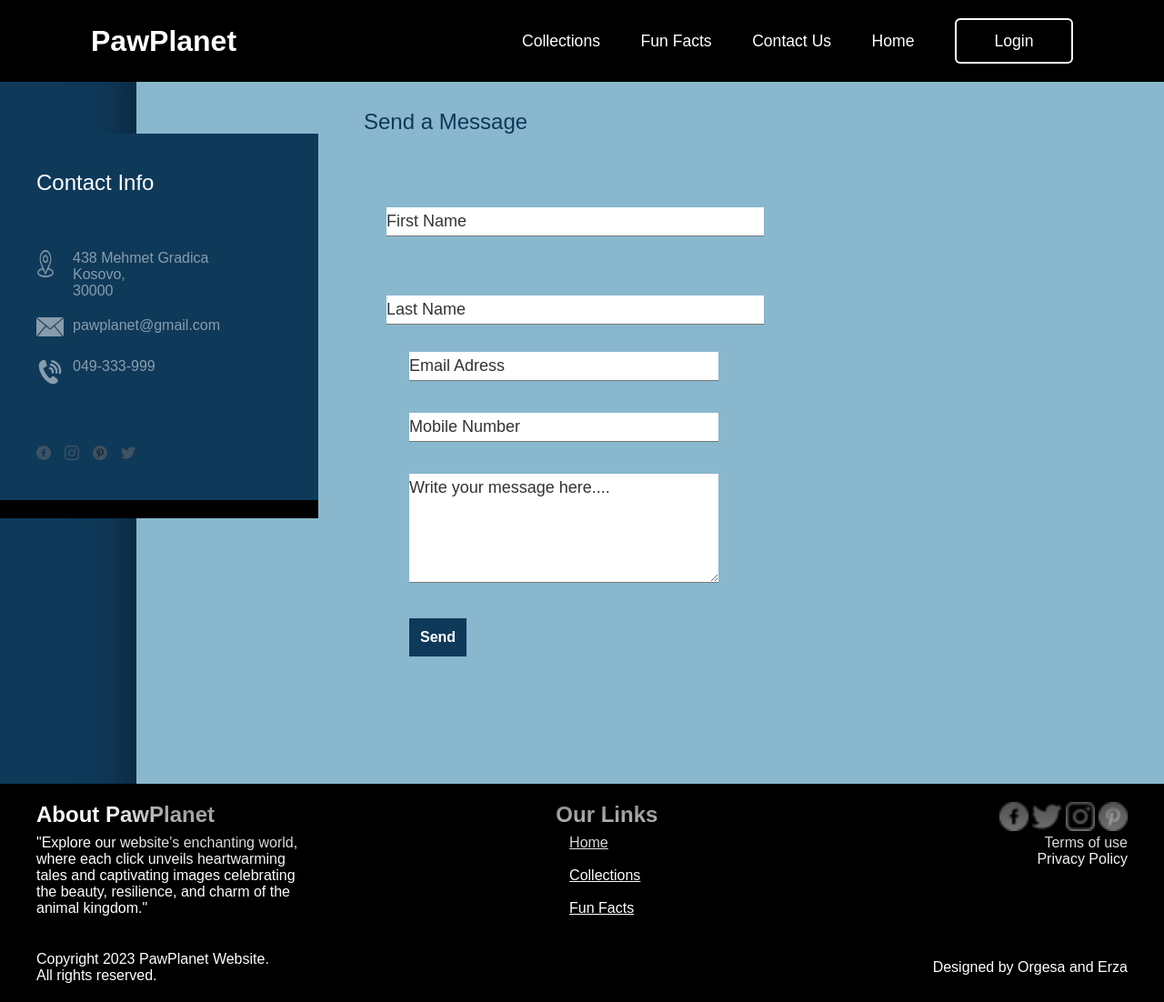
After one commit to gesa156/ProjektiWeb, a PHP site: page /ContactUs.html in a window 1280 px wide. The commit adds this page. Shown: the whole page at 91% size. Run offline with PHP 8.4, Linux system fonts and the light colour scheme.

Commit message:
Krijova validimin te contact us dhe rrugullova disa gjera

```diff
--- a/Contact.css
+++ b/Contact.css
@@ -5,25 +5,26 @@
     font-family: 'Poppins', sans-serif;
 }
 
-section{
+section {
     position: relative;
-    display: flex;
     justify-content: center;
     align-items: center;
     min-height: 100vh;
     background: #112d42;
 }
-section::before{
+
+section::before {
     content: '';
-    position:absolute;
-    top:0;
-    left:0;
-    width: 50%;
+    position: absolute;
+    top: 0;
+    left: 0;
+    width: 100%;
     height: 100%;
     background: #0f3959;
 
 }
- section.container{
+
+section.container {
 
     position: relative;
     min-width: 1100px;
@@ -31,23 +32,22 @@ section::before{
     display: flex;
     z-index: 1000;
 }
-section .container .contactinfo
-{
+
+section .container .contactinfo {
     position: absolute;
-top: 40px;
+    top: 17%;
     width: 350px;
-height: calc(100%-80px);
     background: #0f3959;
     z-index: 1;
-    padding:40px;
+    padding: 40px;
     display: flex;
     flex-direction: column;
     justify-content: space-between;
-box-shadow: 0 20px ;
+    box-shadow: 0 20px;
 
 }
 
-section .container .contactinfo h2{
+section .container .contactinfo h2 {
 
 
     color: #fff;
@@ -55,12 +55,13 @@ section .container .contactinfo h2{
     font-weight: 500;
 }
 
-section .container .contactinfo .info{
+section .container .contactinfo .info {
 
     position: relative;
-    margin: 20px 0;
+    margin: 60px 0;
 }
-section .container .contactinfo .info li{
+
+section .container .contactinfo .info li {
     position: relative;
     list-style: none;
     display: flex;
@@ -68,15 +69,18 @@ section .container .contactinfo .info li{
     cursor: pointer;
     align-items: flex-start;
 }
-section .container .contactinfo .info li span:nth-child(1){
+
+section .container .contactinfo .info li span:nth-child(1) {
     width: 30px;
     min-width: 30px;
 }
-section .container .contactinfo .info li span:nth-child(1) img{
+
+section .container .contactinfo .info li span:nth-child(1) img {
     max-width: 100%;
     filter: invert(1);
     opacity: 0.5;
 }
+
 section .container .contactinfo .info li span:nth-child(2) {
     color: #fff;
     margin-left: 10px;
@@ -86,73 +90,79 @@ section .container .contactinfo .info li span:nth-child(2) {
 
 section .container .contactinfo .info li:hover span:nth-child(1) img,
 section .container .contactinfo .info li:hover span:nth-child(2) {
-opacity:  1;
+    opacity: 1;
 }
-section .container .contactinfo .sci{
+
+section .container .contactinfo .sci {
     position: relative;
     display: flex;
 }
+
 section .container .contactinfo .sci li {
     list-style: none;
     margin-right: 15px;
 }
 
-section .container .contactinfo .sci li a{
+section .container .contactinfo .sci li a {
     text-decoration: none;
 }
-section .container .contactinfo .sci li a img{
+
+section .container .contactinfo .sci li a img {
 
     filter: invert(1);
     opacity: 0.5;
 }
+
 section .container .contactinfo .sci li:hover a img {
     opacity: 1;
 }
 
-section .container .contactForm{
+section .container .contactForm {
 
     position: relative;
     padding: 70px 50px;
-    background: #fff;
+    background: rgb(136, 183, 206);
     margin-left: 150px;
     padding-left: 250px;
-    width: calc(100%-150px);
     height: 100%;
-    box-shadow:  0 50px 50px rgb(0,0,0,0.5);
+    box-shadow: 0 50px 50px rgb(0, 0, 0, 0.5);
+
 
 }
 
-section .container .contactForm h2{
-    color:#0f3959;
+section .container .contactForm h2 {
+    color: #0f3959;
     font-size: 24px;
     font-weight: 500;
+    margin-top: 6%;
 }
-section .container .contactForm .formBox{
+
+section .container .contactForm .formBox {
 
     position: relative;
     display: flex;
-    justify-content:space-between ;
+    justify-content: space-between;
     flex-wrap: wrap;
-    padding-top:30px ;
+    padding-top: 50px;
+    flex-direction: column;
+justify-content: space-around;
+width: 59%;
+height: 60%;
+
 }
-section .container .contactForm .formBox .inputBox{
+
+
+section .container .contactForm .formBox .inputBox {
 
     position: relative;
-    margin: 0,0 35px 0;
-}
-section .container .contactForm .formBox .inputBox .w50{
-    width: 47%;
+    margin: 30px 50px 35px 25px;
+
 }
 
-section .container .contactForm .formBox .inputBox .w100{
-    width: 100%;
-}
 section .container .contactForm .formBox .inputBox input,
-section .container .contactForm .formBox .inputBox textarea
-{
+section .container .contactForm .formBox .inputBox textarea {
     width: 100% !important;
     padding: 5px 0;
-     resize: none;
     font-size: 18px;
     font-weight: 300;
     color: #333;
@@ -161,10 +171,11 @@ section .container .contactForm .formBox .inputBox textarea
     outline: none;
 }
 
-section .container .contactForm .formBox .inputBox textarea{
+section .container .contactForm .formBox .inputBox textarea {
     min-height: 120px;
 }
-section .container .contactForm .formBox .inputBox span{
+
+section .container .contactForm .formBox .inputBox span {
     position: absolute;
     left: 0;
     padding: 5px 0;
@@ -172,31 +183,162 @@ section .container .contactForm .formBox .inputBox span{
     font-weight: 300;
     color: #333;
     transition: 0.5s;
-    pointer-events:none ;
+    pointer-events: none;
+
 }
-section .container .contactForm .formBox .inputBox input:focus~ span,
-section .container .contactForm .formBox .inputBox textarea:focus ~ span,
-section .container .contactForm .formBox .inputBox input:valid~ span,
-section .container .contactForm .formBox .inputBox textarea:valid ~ span
-{
 
-    transform:translateY(-20px) ;
+section .container .contactForm .formBox .inputBox input:focus~span,
+section .container .contactForm .formBox .inputBox textarea:focus~span,
+section .container .contactForm .formBox .inputBox input:valid~span,
+section .container .contactForm .formBox .inputBox textarea:valid~span {
+
+    transform: translateY(-20px);
     font-size: 12px;
     font-weight: 400;
     letter-spacing: 1px;
     color: blueviolet;
 }
 
-section .container .contactForm .formBox .inputBox  input[type="submit"]{
+
+section .container .contactForm .formBox .inputBox input[type="submit"],
+section .container .contactForm .formBox .inputBox button {
     position: relative;
     cursor: pointer;
     background-color: #0f3959;
     color: #fff;
     border: none;
-    max-width: 150px;
+    max-width: 550px;
     padding: 12px;
+    transition: background-color 0.3s;
+    font-size: 16px;
 }
 
-section .container .contactForm .formBox .inputBox  input[type="submit"]:hover{
-    background: palevioletred;
+section .container .contactForm .formBox .inputBox input[type="submit"]:hover,
+section .container .contactForm .formBox .inputBox button:hover {
+    background-color: blueviolet;
+    width: 100%;
 }
+
+section .container .contactForm .formBox .inputBox button {
+    display: inline-block;
+    text-align: center;
+    font-weight: bold;
+}
+
+
+.header {
+    position: absolute;
+    top: 0;
+    left: 0;
+    width: 100%;
+    padding: 20px 100px;
+    background-color: black;
+    display: flex;
+    justify-content: space-between;
+    align-items: center;
+    z-index: 99;
+  }
+
+  .logo {
+    font-size: 2em;
+    color: white;
+    user-select: none;
+  }
+
+  .navigation a {
+    position: relative;
+    font-size: 1.1em;
+    color: #fff;
+    text-decoration: none;
+    font-weight: 500;
+    margin-left: 40px;
+  }
+
+  .navigation a::after {
+    content: '';
+    position: absolute;
+    left: 0;
+    bottom: -6px;
+    width: 100%;
+    height: 3px;
+    background: #fff;
+    border-radius: 5px;
+    transform-origin: right;
+    transform: scaleX(0);
+    transition: transform 0.5s;
+  }
+
+  .navigation a:hover::after {
+    transform-origin: left;
+    transform: scaleX(1);
+  }
+
+  .navigation .btnLogin-popup {
+    width: 130px;
+    height: 50px;
+    background: transparent;
+    border: 2px solid #fff;
+    outline: none;
+    border-radius: 6px;
+    cursor: pointer;
+    font-size: 1.1em;
+    color: #fff;
+    font-weight: 500;
+    margin-left: 40px;
+    transition: .5s;
+  }
+
+  .navigation .btnLogin-popup:hover {
+    background: #fff;
+    color: black;
+  }
+  footer {
+    background-color:black;
+    color: white;
+    padding: 20px;
+
+}
+
+.f{
+ display: flex;
+ justify-content: space-between;
+
+}
+
+
+
+.footermain{
+
+    display: flex;
+    color: white;
+    justify-content: space-between;
+}
+
+.footerleft{
+
+
+text-align: left;
+width: 300px;
+
+
+ }
+ .footercenter >p{
+    text-align: center;
+    justify-content: center;
+
+
+}
+.footerright p{
+    text-align: right;
+}
+
+.fundi {
+    display: flex;
+    justify-content: space-between;
+    align-items: center;
+    margin-top: 20px;
+    color: white;
+}
+.ff{
+  margin-right: 20px;
+}
--- /dev/null
+++ b/ContactUs.html
@@ -0,0 +1,120 @@
+<!DOCTYPE html>
+<html lang="en">
+<head>
+    <meta charset="UTF-8">
+    <meta name="viewport" content="width=device-width, initial-scale=1.0">
+    <title>Contact Us</title>
+    <link rel="stylesheet" href="Contact.css">
+    <script src="contact.js"></script>
+</head>
+<header class="header">
+    <h2 class="logo">PawPlanet</h2>
+    <nav class="navigation">
+        <a href="collection.html">Collections</a>
+        <a href="funfacts.html">Fun Facts</a>
+        <a href="ContactUs.html">Contact Us</a>
+        <a href="Home.html">Home</a>
+        <button class="btnLogin-popup">Login</button>
+    </nav>
+</header>
+<main>
+<body>
+    <section>
+  <div class="container" >
+    <div class="contactinfo">
+    <div>
+<h2>Contact Info</h2>
+<ul class="info">
+    <li>
+         <span><img src="location_535239.png" width="20px" height="30px"></span>
+        <span>438 Mehmet Gradica<br>
+          Kosovo,<br>30000</span>
+    </li>
+
+    <li>
+        <span><img src="mail.jpg"></span>
+       <span>pawplanet@gmail.com</span>
+   </li>
+   <li>
+    <span><img src="phone.png"></span>
+   <span>049-333-999</span> <br><br>
+</li>
+</ul>
+</div>
+<ul class="sci">
+    <li><a href="#"><img src="facebook.png" ></a></li>
+    <li><a href="#"><img src="instagram.png" ></a></li>
+    <li><a href="#"><img src="pinterest.png" ></a></li>
+    <li><a href="#"><img src="twitter.png" ></a></li>
+</ul>
+  </div>
+  <div class="contactForm">
+    <h2>Send a Message</h2>
+    <div class="formBox">
+    <div class="inputBox w50">
+        <input type="text " id="Nameinput"  required>
+        <span>First Name</span>
+    </div>
+    <div class="inputBox w50">
+        <div>
+        <input type="text" id="Lastinput"  required>
+        <span>Last Name</span>
+    </div>
+    <div class="inputBox w50">
+        <input type="text" id="EmailInput"  required>
+        <span>Email Adress</span>
+    </div>
+    <div class="inputBox w50">
+        <input type="text" id="Mobileinput"  required>
+        <span>Mobile Number</span>
+    </div>
+    <div class="inputBox w100">
+        <textarea id="Textinput"  required></textarea>
+        <span>Write your message here....</span>
+    </div>
+    <div class="inputBox w100">
+        <button type="submit"  class="btn" onclick="validateContactForm()">Send</button>
+     </div>
+     </div>
+    </div>
+  </div>
+</section>
+</main>
+<footer>
+    <div class="f">
+        <h2 style="margin-left: 20px;">About PawPlanet</h2>
+        <h2>Our Links</h2>
+        <div class="ff">
+            <a href=""><img src="facebook.png" alt="" width="32px" height="32px"></a>
+            <a href=""><img src="twitter.png" alt="" width="32px" height="32px"></a>
+            <a href=""><img src="instagram.png" alt="" width="32px" height="32px"></a>
+            <a href=""><img src="pinterest.png" alt="" width="32px" height="32px"></a>
+
+        </div>
+    </div>
+
+    <div class="footermain">
+      <div class="footerleft" style="margin-left: 20px;">
+          <p>"Explore our website's enchanting world, where each click unveils heartwarming tales and captivating images celebrating the beauty, resilience, and charm of the animal kingdom."</p>
+      </div>
+      <div class="footercenter">
+        <a href="Home.html" style="color:white; margin-right: 150px;">Home</a><br><br>
+        <a href="collection.html"  style="color: white; margin-right: 150px;">Collections</a><br><br>
+        <a href="funfacts.html"  style="color: white; margin-right: 150px;">Fun Facts</a><br><br>
+
+      </div>
+
+      <div class="footerright" style="margin-right: 20px;">
+          <p>Terms of use</p>
+          <p>Privacy Policy</p>
+      </div>
+  </div>
+  <div class="fundi">
+      <p style="margin-left: 20px;">Copyright 2023 PawPlanet Website.<br>
+         All rights reserved.</p>
+      <p style="margin-right: 20px;">Designed by Orgesa and Erza</p>
+    </div>
+  </footer>
+
+</body>
+</html>
--- a/Home.html
+++ b/Home.html
@@ -13,6 +13,7 @@
         <nav class="navigation">
             <a href="collection.html">Collections</a>
             <a href="funfacts.html">Fun Facts</a>
+            <a href="ContactUs.html">Contact Us</a>
             <a href="#">Home</a>
             <button class="btnLogin-popup">Login</button>
         </nav>
--- a/collection.html
+++ b/collection.html
@@ -8,7 +8,6 @@
     .hidden {
       display: none;
     }
-
 
 </style>
 <script>
@@ -62,11 +61,13 @@
         });
 </script>
 <body>
+
     <header class="header">
         <h2 class="logo">PawPlanet</h2>
         <nav class="navigation">
             <a href="collection.html">Collections</a>
             <a href="funfacts.html">Fun Facts</a>
+            <a href="ContactUs.html">Contact Us</a>
             <a href="Home.html">Home</a>
             <button class="btnLogin-popup">Login</button>
         </nav>
@@ -341,7 +342,6 @@
                 </div>
             </div>
         </div>
-
         <div class="permifooter">
             <div class="numrat">
                 <button onclick="btnClicked(this)" id="btnPage1" class="active">1</button>
@@ -351,5 +351,6 @@
             </div>
         </div>
     </main>
+
         </body>
         </html>
```
Also changed, not shown: collection1.html (deleted, +0 -115 lines), collectionstyle.css (+1 -11 lines), contact.js (added, +38 -0 lines), funfacts.html (+24 -18 lines), location_535239.png (added), mail.jpg (added), phone.png (added). Lines whose indentation alone changed are shown as unchanged.
